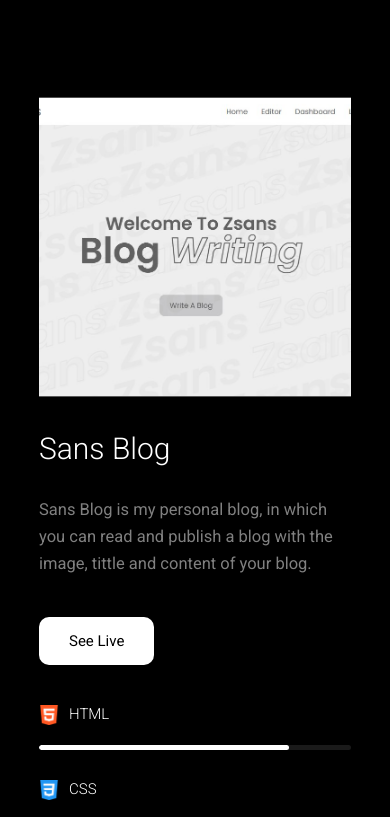
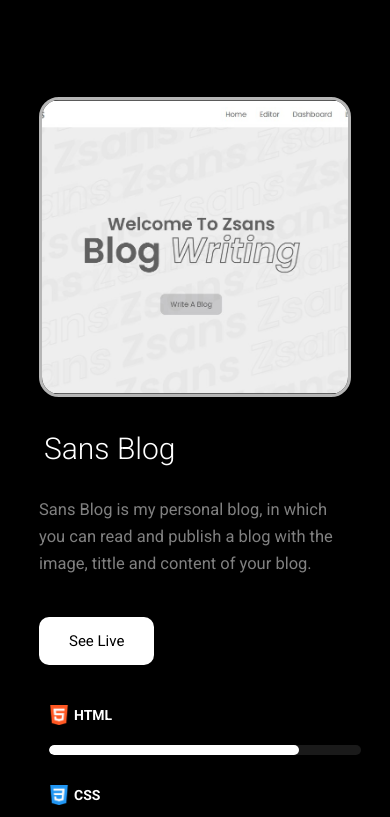
Before and after one commit to sandi-hermawan01/personal-portofolio, a website: page public/index.html in a window 390 px wide. Shown: the part 1646-2463 px from the top of the page. Drawn offline with nearby package versions, Linux system fonts and the light colour scheme; a web font is replaced by a local one.

Commit message:
responsive update

```diff
--- a/public/index.html
+++ b/public/index.html
@@ -260,13 +260,11 @@
             <img src="./assets/img/project-1.png" class="image" alt="" />
 
             <h2 class="name">Project name</h2>
-
             <p class="details">
               Lorem ipsum dolor sit amet, consectetur adipiscing elit. Phasellus
               tortor nibh, tristique at diam et, venenatis cursus felis. Aenean
               arcu nulla ....
             </p>
-
             <div class="btn-grps">
               <a href="#" class="btn light" id="live-btn">see live</a>
               <a
@@ -278,7 +276,6 @@
               >
             </div>
           </div>
-
           <div class="coding-language-breakdown">
             <div class="cl-card">
               <div class="language">
@@ -328,7 +325,7 @@
             <div class="cl-card">
               <div class="language">
                 <img src="./assets/img/database.png" class="icon" alt="" />
-                <p class="name">SQL / No SQL</p>
+                <p class="name">SQL</p>
               </div>
               <div class="progress-track" data-name="database">
                 <div class="progress"></div>
--- a/public/style.css
+++ b/public/style.css
@@ -397,6 +397,8 @@ section {
   width: 100%;
   height: 300px;
   object-fit: cover;
+  border-radius: 20px;
+  border: 3px solid #b6b6b6;
 }
 
 .name {
@@ -405,6 +407,7 @@ section {
   font-weight: 300;
   font-size: 2rem;
   text-transform: capitalize;
+  padding: 0 10px 0 5px;
 }
 
 .details {
@@ -431,7 +434,8 @@ section {
 
 /* apabila tech stack bertambah, display: none; delete */
 .cl-card {
-  display: none;
+  display: flex;
+  flex-direction: row;
   margin-bottom: 10px;
 }
 
@@ -439,13 +443,21 @@ section {
 .cl-card:nth-child(1),
 .cl-card:nth-child(2),
 .cl-card:nth-child(3) {
-  display: block;
+  display: flex;
+  flex-direction: row;
 }
 /* sampai sini */
 
 .language {
   display: flex;
-  gap: 10px;
+  flex-direction: row;
+  text-align: center;
+  align-items: center;
+  justify-content: start;
+  width: 150px;
+  background: #6161614d;
+  border-radius: 12px;
+  padding-left: 10px;
 }
 
 .icon {
@@ -454,15 +466,18 @@ section {
 }
 
 .language .name {
-  font-size: 1rem;
+  font-size: 14px;
+  font-weight: bold;
   margin: 0;
+  color: #fff;
 }
 
 .progress-track {
   width: 100%;
   margin: 20px 0 30px;
-  height: 5px;
-  border-radius: 10px;
+  margin-left: 10px;
+  height: 10px;
+  border-radius: 5px;
   background: #1a1a1a;
   overflow: hidden;
 }
@@ -862,6 +877,10 @@ textarea {
 }
 
 @media screen and (max-width: 992px) {
+  .language {
+    background: transparent;
+  }
+
   /* hero-section */
   .hero-headline {
     font-size: 3.5rem;
```
